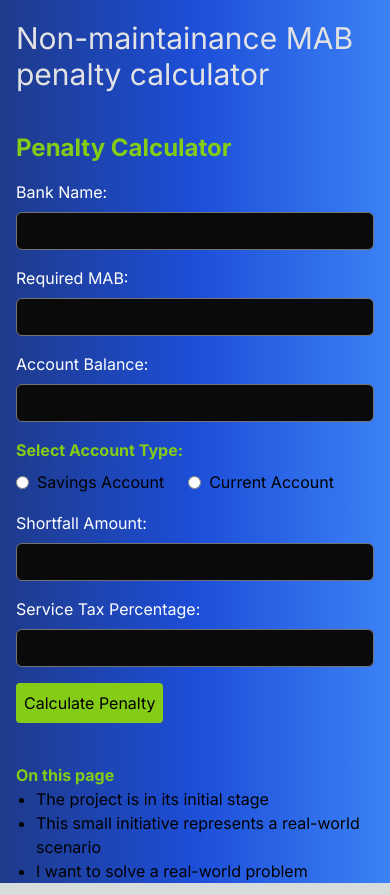
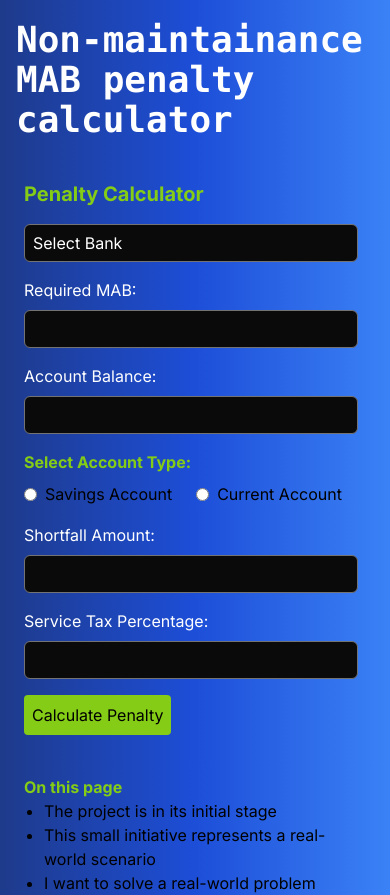
Before and after one commit to pritam-code-n-7/Bank-N-MAB-Penalty-calculator-next-app, a Next.js app: page /penalty in a window 390 px wide. Built offline with nearby package versions, Linux system fonts and the light colour scheme.

Commit message:
I add a reusable dropdown-component and pass props to my calculator component; I make some custom, optional types for inputfield, button and drop-down; i make sure that the app is fully responsive accross all devices; I change font style of my layout of this app

```diff
--- a/src/app/layout.tsx
+++ b/src/app/layout.tsx
@@ -19,7 +19,7 @@ export default function RootLayout({
       <body className={inter.className}>
         <div className="min-h-screen bg-gradient-to-r from-blue-900 via-blue-700 to-blue-500 ">
           <div className="flex pb-2 justify-center">
-            <p className="text-3xl mt-5 ml-4 text-[#E3E3E3]">
+            <p className="text-4xl font-bold mt-5 ml-4 text-[#fff] font-mono">
               Non-maintainance MAB penalty calculator
             </p>
           </div>
--- a/src/app/page.tsx
+++ b/src/app/page.tsx
@@ -25,8 +25,10 @@ export default function Home() {
       </div>
 
       <div
-        className={`transition ease-in-out delay-900 duration-300 font-bold p-2 rounded ${
-          isClicked ? "bg-indigo-500 translate-y-1 scale-110" : "bg-blue-500"
+        className={`transition ease-in-out delay-900 duration-300 font-bold font-sans p-2 rounded ${
+          isClicked
+            ? "bg-purple-500 translate-y-1 scale-110"
+            : "dark:bg-indigo-500"
         }`}
         onClick={handleClick}
       >
--- a/src/app/penalty/page.tsx
+++ b/src/app/penalty/page.tsx
@@ -1,9 +1,16 @@
 "use client";
 import CustomInput from "@/components/CustomInput";
+import DropDown from "@/components/DropDown";
 import LimeButton from "@/components/LimeButton";
-import React, { useState } from "react";
+import React, { ChangeEvent, useState } from "react";
 
 const PenaltyCalculator: React.FC = () => {
+  //bank name dropdown state
+  const [bank, setBank] = useState<string>("");
+  const handleBank = (e: ChangeEvent<HTMLSelectElement>) => {
+    setBank(e.target.value);
+  };
+
   const [bankName, setBankName] = useState<string>("");
   const [requiredMAB, setRequiredMAB] = useState<string>("");
   const [accountBalance, setAccountBalance] = useState<string>("");
@@ -62,46 +69,39 @@ const PenaltyCalculator: React.FC = () => {
   };
 
   return (
-    <div className="flex flex-col lg:flex-row gap-2 md:divide-x-2 ml-4 mr-4">
+    <div className="flex flex-col lg:flex-row gap-2 md:divide-x-2 justify-center items-center ml-6 mr-8">
       <div className="container mx-auto mt-8 lg:mt-0 lg:ml-40">
-        <h2 className="text-2xl font-bold mb-4 text-lime-500">
+        <h2 className="text-xl font-bold mb-4 text-lime-500">
           Penalty Calculator
         </h2>
         <form onSubmit={handleSubmit} className="w-full max-w-md">
-          <CustomInput
-            label="Bank Name:"
-            htmlFor="bankName"
-            id="bankName"
-            type="text"
-            value={bankName}
-            onChange={(e) => setBankName(e.target.value)}
-            maxLength={50}
-            min={0}
-          />
+          <DropDown value={bank} onChange={handleBank} id="bank" name="bank" />
+
           <CustomInput
             label="Required MAB:"
-            htmlFor="requiredMAB"
-            id="requiredMAB"
+            htmlFor="requiredmab"
+            id="requiredmab"
             type="number"
             value={requiredMAB}
             onChange={(e) => handleChange(e, setRequiredMAB, 5)}
             maxLength={5}
             min={0}
-
+            required
           />
           <CustomInput
             label="Account Balance:"
-            htmlFor="accountBalance"
-            id="accountBalance"
+            htmlFor="accountbalance"
+            id="accountbalance"
             type="number"
             value={accountBalance}
             onChange={(e) => handleChange(e, setAccountBalance, 7)}
             maxLength={7}
             min={0}
+            required
           />
           <div className="mb-4">
             <label
-              htmlFor="radio"
+              htmlFor="radio-savings"
               className="block text-lime-500 font-bold mb-2"
             >
               Select Account Type:
@@ -109,6 +109,7 @@ const PenaltyCalculator: React.FC = () => {
             <div>
               <label className="inline-flex items-center">
                 <input
+                  id="radio-savings"
                   type="radio"
                   className="form-radio"
                   value="savings"
@@ -119,6 +120,7 @@ const PenaltyCalculator: React.FC = () => {
               </label>
               <label className="inline-flex items-center ml-6">
                 <input
+                  id="radio-current"
                   type="radio"
                   className="form-radio"
                   value="current"
@@ -129,10 +131,11 @@ const PenaltyCalculator: React.FC = () => {
               </label>
             </div>
           </div>
+
           <CustomInput
             label="Shortfall Amount:"
-            htmlFor="shortfallAmount"
-            id="shortfallAmount"
+            htmlFor="shortfallamount"
+            id="shortfallamount"
             type="number"
             value={shortfallAmount}
             onChange={(e) => {
@@ -141,16 +144,20 @@ const PenaltyCalculator: React.FC = () => {
             }}
             maxLength={5}
             min={0}
+            required
+            readOnly
           />
           <CustomInput
             label="Service Tax Percentage:"
-            htmlFor="serviceTaxPercentage"
-            id="serviceTaxPercentage"
+            htmlFor="servicetaxpercentage"
+            id="servicetaxpercentage"
             type="number"
             value={serviceTaxPercentage}
             onChange={(e) => setServiceTaxPercentage(e.target.value)}
             maxLength={2}
             min={0}
+            required
+            readOnly
           />
           <LimeButton name="Calculate Penalty" type="submit" />
         </form>
--- a/src/components/CustomInput.tsx
+++ b/src/components/CustomInput.tsx
@@ -10,6 +10,9 @@ const CustomInput: React.FC<InputFieldT> = ({
   onChange,
   maxLength,
   min,
+  required,
+  readOnly,
+  children
 }) => {
   return (
     <div className="mb-4">
@@ -20,11 +23,18 @@ const CustomInput: React.FC<InputFieldT> = ({
         id={id}
         type={type}
         value={value}
-        onChange={onChange}
+        onChange={
+          onChange as React.ChangeEventHandler<
+            HTMLInputElement | HTMLSelectElement
+          >
+        }
         maxLength={maxLength}
         min={min}
+        required={required}
+        readOnly={readOnly}
         className="rounded-md border border-neutral-500 focus:ring-2 focus:ring-teal-500 outline-none w-full relative z-10 mt-2 bg-neutral-950 text-white py-2 px-2 leading-tight"
       />
+      {children}
     </div>
   );
 };
--- /dev/null
+++ b/src/components/DropDown.tsx
@@ -0,0 +1,29 @@
+import React, { ChangeEvent } from "react";
+
+interface DropDownProps {
+  value: string;
+  onChange: (e: ChangeEvent<HTMLSelectElement>) => void;
+  id:string;
+  name:string;
+}
+
+const DropDown: React.FC<DropDownProps> = ({ value, onChange, id, name }) => {
+  return (
+    <div className="relative z-10 mt-2 mb-4">
+      <select
+        className="block appearance-none w-full bg-neutral-950 border border-neutral-500 focus:ring-2 focus:ring-teal-500 outline-none rounded-md py-2 px-2 text-white leading-tight max-h-40 overflow-y-auto"
+        value={value}
+        onChange={onChange}
+        id={id}
+        name={name}      >
+        <option value="">Select Bank</option>
+        <option value="icici">ICICI Bank</option>
+        <option value="sbi">SBI</option>
+        <option value="hdfc">HDFC Bank</option>
+        <option value="union">Union Bank</option>
+      </select>
+    </div>
+  );
+};
+
+export default DropDown;
```
Also changed, not shown: src/types/InputFields.ts (+15 -10 lines).
